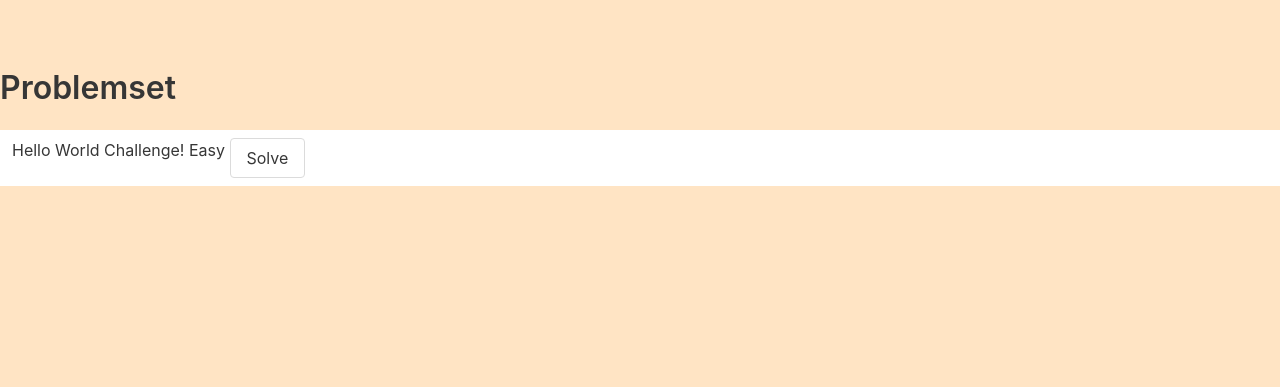
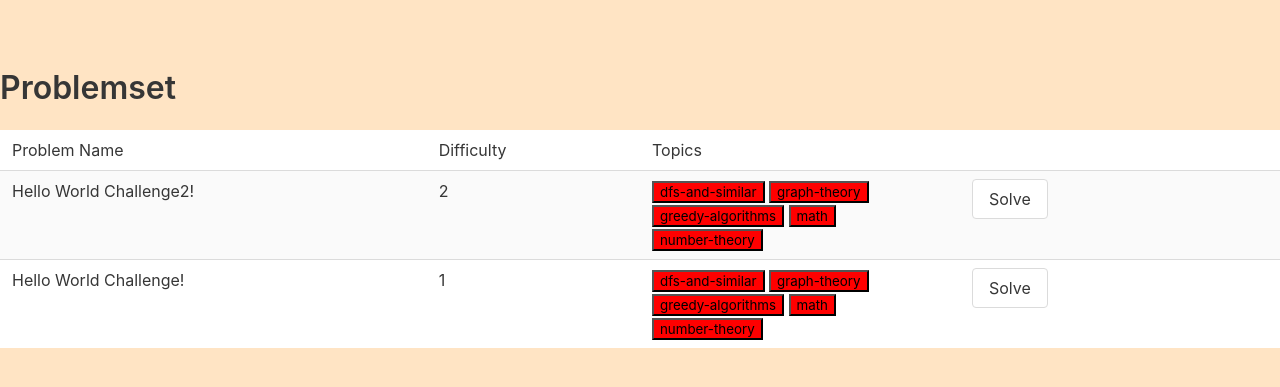
Before and after one commit to cafozer/AlgorithmTrainingSystem, a Flask app: page /problemset in a window 1280 px wide. Shown: the part 56-443 px from the top of the page. Run offline with Flask 2, Linux system fonts and the light colour scheme.

Commit message:
login functionality and database functions added

```diff
--- a/database.py
+++ b/database.py
@@ -1,9 +1,16 @@
 from problem import Problem
-
+from topic import Topic
+from problem_topic_rel import Problem_topic_rel
 class Database:
     def __init__(self):
+        self.users = {}
+        self.last_user_key = 0
         self.problems = {}
         self.last_problem_key = 0
+        self.topics = {"dfs-and-similar", "graph-theory", "math", "dynamic-programming"}
+        self.last_topic_key = 0
+        self.problem_topic_rels = []
+        self.status = []
 
     def add_problem(self, problem):
         self.last_problem_key += 1
@@ -18,12 +25,78 @@ class Database:
         problem = self.problems.get(problem_key)
         if problems is None:
             return None
-        problem_ = Problem(problem.name, problem.url, problem.difficulty)
+        problem_ = Problem(problem.name, problem.url, problem.difficulty, problem.topics)
         return problem_
 
     def get_problems(self):
         problems = []
         for problem_key, problem in self.problems.items():
-            problem_ = Problem(problem.name, problem.url, problem.difficulty)
-            problems.append((problem_key, problem_))
+            problem_ = Problem(problem.name, problem.url, problem.difficulty, problem.topics, problem.owner_id, problem.likes, problem.dislikes)
+            problems.append((problem_key, problem))
         return problems
+
+    def add_topic(self, topic):
+        self.last_topic_key +=1
+        self.topics[self.last_topic_key] = topic
+        return self.last_topic_key
+
+    def add_problem_topic_rel(self, topic_id, problem_id):
+        self.problem_topic_rels.append((topic_id, problem_id))
+
+    def add_status(self, status_):
+        self.status.append(status)
+
+    def find_weak_topics(self, user_id_):
+        weakness = {}
+        for statu in self.status:
+            if statu.user_id == user_id and statu.solved == 0:
+                if weakness[self.get_problem(statu.problem_id)] > 0:
+                    weakness[self.get_problem(statu.problem_id)] += 1
+                else:
+                    weakness[self.get_problem(statu.problem_id)] = 1
+
+        sorted_weakness = dict(sorted(weakness.items()), key=lambda item: item[1])
+        return sorted_weakness[0:3]
+
+
+    def get_efficient_problems(self, topic_id):
+        problemset_ = []
+        for topic_id_, problem_id_ in self.problem_topic_rels:
+            if topic_id == topic_id_:
+                problemset_.append((self.get_problem(problem_id_).likes-self.get_problem(problem_id_).dislikes, problem_id_))
+        problemset_.sort(reverse=True)
+        return problemset_[0:2]
+
+    def list_by_topic(self, topic_id):
+        problems_ = []
+        for topic_id_, problem_id_ in self.problem_topic_rels:
+            if topic_id == topic_id_:
+                problems_.append(self.get_problem(problem_id_))
+        return problems_
+
+    def sort_by_likes(self):
+        problems = []
+        for problem_key, problem in self.problems.items():
+            problem_ = Problem(problem.name, problem.url, problem.difficulty, problem.topics, problem.owner_id, problem.likes, problem.dislikes)
+            problems.append((problem.likes-problem.dislikes, problem_key, problem_))
+        problems.sort(reverse=True)
+        problems_ = [prob[1:] for prob in problems]
+        return problems_
+
+    def sort_by_difficulty_ascending(self):
+        problems = []
+        for problem_key, problem in self.problems.items():
+            problem_ = Problem(problem.name, problem.url, problem.difficulty, problem.topics, problem.owner_id, problem.likes, problem.dislikes)
+            problems.append((problem.difficulty, problem_key, problem_))
+        problems.sort()
+        problems_ = [prob[1:] for prob in problems]
+        return problems_
+
+    def sort_by_difficulty_descending(self):
+        problems = []
+        for problem_key, problem in self.problems.items():
+            problem_ = Problem(problem.name, problem.url, problem.difficulty, problem.topics, problem.owner_id, problem.likes, problem.dislikes)
+            problems.append((problem.difficulty, problem_key, problem_))
+        problems.sort(reverse=True)
+        problems_ = [prob[1:] for prob in problems]
+        return problems_
--- /dev/null
+++ b/forms.py
@@ -0,0 +1,6 @@
+from flask_wtf import FlaskForm
+from wtforms import Form, StringField, PasswordField, validators
+
+class LoginForm(FlaskForm):
+    username = StringField("Username", [validators.DataRequired()])
+    password = PasswordField("Password", [validators.DataRequired()])
--- a/problem.py
+++ b/problem.py
@@ -1,5 +1,11 @@
 class Problem:
-    def __init__(self, name, url, difficulty):
+    def __init__(self, name, url, difficulty, topics, owner_id, likes=0, dislikes=0):
         self.name = name
         self.url = url
         self.difficulty = difficulty
+        self.topics = []
+        self.owner_id = owner_id
+        self.likes = likes
+        self.dislikes = dislikes
+        for topic in topics:
+            self.topics.append(topic)
--- /dev/null
+++ b/problem_topic_rel.py
@@ -0,0 +1,4 @@
+class Problem_topic_rel:
+    def __init__(self, problem_id, topic_id):
+        self.topic_id = topic_id
+        self.problem_id = problem_id
--- a/server.py
+++ b/server.py
@@ -1,21 +1,34 @@
 from flask import Flask
+from flask_login import LoginManager
 from database import Database
 from problem import Problem
+from user import get_user
 import views
+
+lm = LoginManager()
+
+@lm.user_loader
+def load_user(user_id):
+    return get_user(user_id)
 
 def create_app():
     app = Flask(__name__)
-
+    app.config.from_object("settings")
     app.add_url_rule("/", view_func=views.home_page)
     app.add_url_rule("/problemset", view_func=views.problemset_page)
     app.add_url_rule("/rating", view_func=views.rating_page)
     app.add_url_rule("/profile", view_func=views.profile_page)
-    app.add_url_rule("/login", view_func=views.login_page)
+    app.add_url_rule("/login", view_func=views.login_page, methods=["GET", "POST"])
     app.add_url_rule("/register", view_func=views.register_page)
 
+    lm.init_app(app)
+    lm.login_view = "login"
+
     db = Database()
-    db.add_problem(Problem("Hello World Challenge!", "https://www.hackerrank.com/challenges/30-hello-world/problem", "Easy"))
+    db.add_problem(Problem("Hello World Challenge!", "https://www.hackerrank.com/challenges/30-hello-world/problem", 1, ["dfs-and-similar","graph-theory", "greedy-algorithms", "math", "number-theory"],123,2,3))
+    db.add_problem(Problem("Hello World Challenge2!", "https://www.hackerrank.com/challenges/30-hello-world/problem", 2, ["dfs-and-similar","graph-theory", "greedy-algorithms", "math", "number-theory"],123,3,3))
     app.config["db"] = db
+
 
     return app
 
--- /dev/null
+++ b/static/style.css
@@ -0,0 +1,5 @@
+.no-click{
+    pointer-events: none;
+    background-color: red;
+    text-align: center;
+}
--- /dev/null
+++ b/status.py
@@ -0,0 +1,5 @@
+class Status:
+    def __init__(self, problem_id, user_id):
+        self.problem_id = problem_id
+        self.user_id = user_id
+        self.solved = -1
--- a/templates/layout.html
+++ b/templates/layout.html
@@ -4,6 +4,7 @@
         <meta charset="utf-8">
         <title>ATS - {%block title%}{%endblock%}</title>
         <link rel="stylesheet" href="https://cdn.jsdelivr.net/npm/bulma@0.9.1/css/bulma.min.css">
+        <link rel="stylesheet" href="./static/style.css">
         <nav class="navbar" role="navigation" aria-label="main navigation" style="margin-bottom: 70px; background-color: rgb(51, 142, 247);">
 
             <div id="navbar" class="navbar-menu">
--- a/templates/problemset.html
+++ b/templates/problemset.html
@@ -4,15 +4,42 @@
     <h1 class="title">Problemset</h1>
     {% if problems%}
     <table class="table is-striped is-fullwidth">
+        <td>
+            <div class="columns">
+                <div class="column is-4">
+                    Problem Name
+                </div>
+                <div class="column is-2">
+                    Difficulty
+                </div>
+                <div class="column is-3">
+                    Topics
+                </div>
+            </div>
+        </td>
         {%for problem_key, problem in problems%}
         <tr>
             <td>
-                {{problem.name}}
-                {{problem.difficulty}}
-                <a class="button" href="{{problem.url}}">
-                    Solve
-                </a>
-
+                <div class="columns">
+                    <div class="column is-4">
+                        {{problem.name}}
+                    </div>
+                    <div class="column is-2">
+                        {{problem.difficulty}}
+                    </div>
+                    <div class="column is-3">
+                        {%for topic in problem.topics%}
+                            <button class="no-click">
+                                {{topic}}
+                            </button>
+                        {%endfor%}
+                    </div>
+                    <div class="column is-2">
+                        <a class="button" href="{{problem.url}}">
+                            Solve
+                        </a>
+                    </div>
+                </div>
             </td>
         </tr>
         {%endfor%}
--- a/templates/register.html
+++ b/templates/register.html
@@ -1,12 +1,12 @@
 {% extends "layout.html" %}
 {% block title %}Register{% endblock %}
 {% block content %}
-<section class="hero is-primary is-fullheight">
+<section class="hero is-primary is-fullheight" style="background-color: bisque;">
     <div class="hero-body">
       <div class="container">
         <div class="columns is-centered">
           <div class="column is-3-desktop">
-            <form action="" class="box">
+            <form action="" method="POST" name="register" class="box">
               <div class="field">
                 <label for="" class="label">Choose a Username</label>
                 <div class="control">
--- /dev/null
+++ b/topic.py
@@ -0,0 +1,4 @@
+class Topic:
+    def __init__(self, id, name):
+        self.id = id
+        self.name = name
--- a/views.py
+++ b/views.py
@@ -1,11 +1,16 @@
-from flask import render_template, current_app
+from flask import render_template, current_app, flash, request, url_for, redirect
+from flask_login import login_user, logout_user
+from forms import LoginForm
+from user import get_user
+from passlib.hash import pbkdf2_sha256 as hasher
+
 
 def home_page():
     return render_template("home.html")
 
 def problemset_page():
     db = current_app.config["db"]
-    problems = db.get_problems()
+    problems = db.sort_by_difficulty_descending()
     return render_template("problemset.html", problems = problems)
 
 def rating_page():
@@ -18,4 +23,16 @@ def register_page():
     return render_template("register.html")
 
 def login_page():
-    return render_template("login.html")
+    form = LoginForm()
+    if form.validate_on_submit():
+        username = form.data["username"]
+        user = get_user(username)
+        if user is not None:
+            password = form.data["password"]
+            if hasher.verify(password, user.password):
+                login_user(user)
+                flash("You have logged in.")
+                next_page = request.args.get("next", url_for("home_page"))
+                return redirect(next_page)
+        flash("Invalid credentials.")
+    return render_template("login.html", form=form)
```
Also changed, not shown: settings.py (added, +11 -0 lines), templates/login.html (+26 -12 lines), user.py (added, +23 -0 lines), static/logo.png (deleted).
